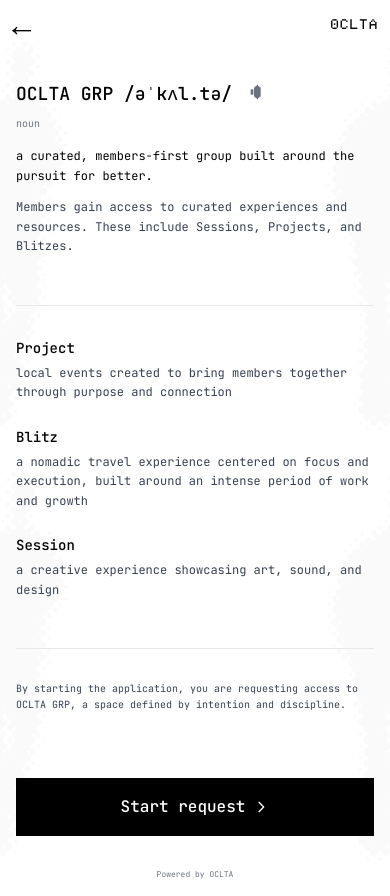
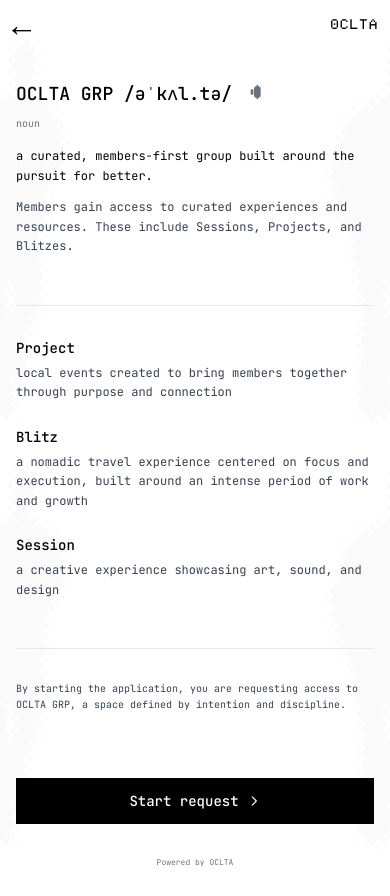
Before and after one commit to welcmhome/oclta-apply, a Next.js app: page /join in a window 390 px wide. Built offline with nearby package versions, Linux system fonts and the light colour scheme.

Commit message:
Reduce Start request button size
- Reduce padding from px-12 py-4 to px-8 py-3
- Reduce font size from text-base to text-sm
- Reduce arrow icon size from w-4 h-4 to w-3.5 h-3.5
- Make button more compact and refined

```diff
--- a/app/join/page.tsx
+++ b/app/join/page.tsx
@@ -912,11 +912,11 @@ export default function JoinPage() {
               <div className="w-full flex justify-center pt-8 intro-fade-in-delay-5">
                 <button
                   onClick={nextStep}
-                  className="group relative bg-oclta-black text-oclta-white px-12 py-4 text-base font-medium border border-oclta-black hover:bg-transparent hover:text-oclta-black transition-all duration-300 ease-out overflow-hidden w-full sm:w-auto"
+                  className="group relative bg-oclta-black text-oclta-white px-8 py-3 text-sm font-medium border border-oclta-black hover:bg-transparent hover:text-oclta-black transition-all duration-300 ease-out overflow-hidden w-full sm:w-auto"
                 >
                   <span className="relative z-10 flex items-center justify-center gap-2">
                     Start request
-                    <svg className="w-4 h-4 transition-transform duration-300 group-hover:translate-x-1" fill="none" stroke="currentColor" viewBox="0 0 24 24">
+                    <svg className="w-3.5 h-3.5 transition-transform duration-300 group-hover:translate-x-1" fill="none" stroke="currentColor" viewBox="0 0 24 24">
                       <path strokeLinecap="round" strokeLinejoin="round" strokeWidth={2} d="M9 5l7 7-7 7" />
                     </svg>
                   </span>
```
